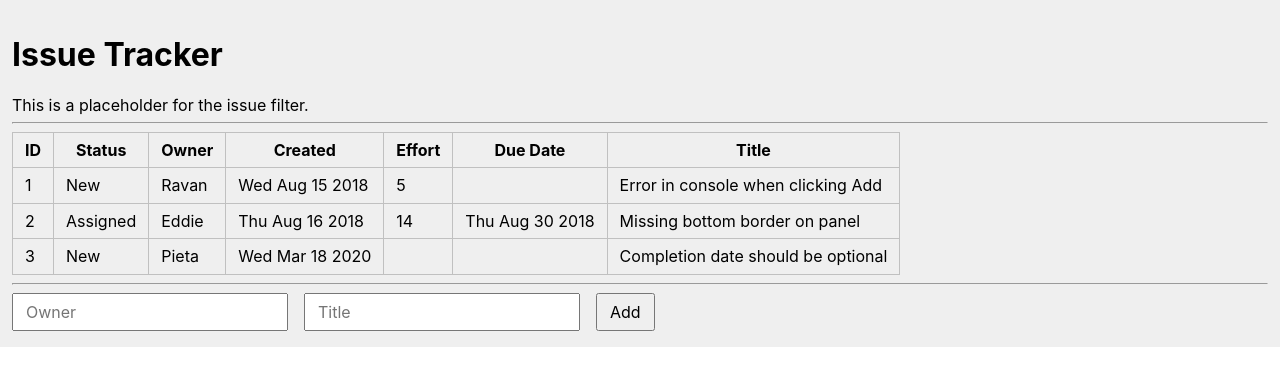
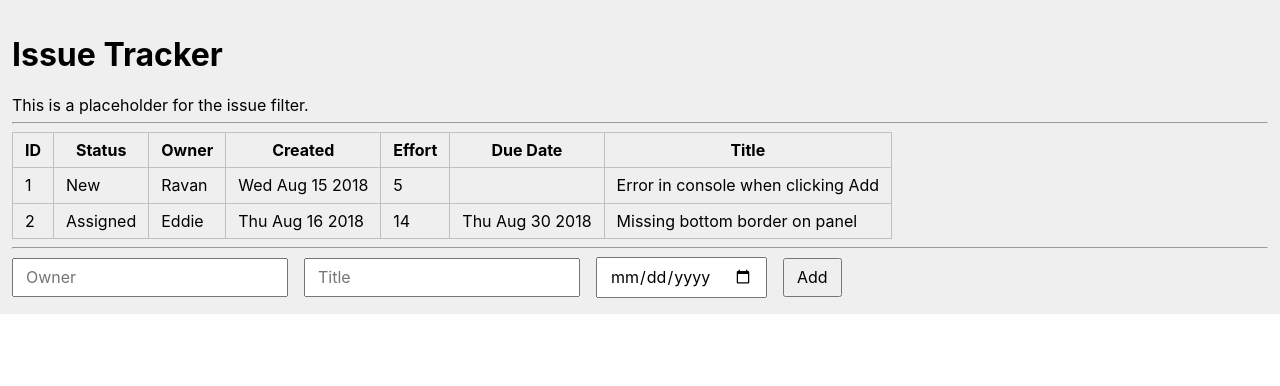
Before and after one commit to stormwild/react-basic-demo, a React app: page / in a window 1280 px wide. Shown: the top 386 px of the page. Built offline with nearby package versions, Linux system fonts and the light colour scheme.

Commit message:
Form working

```diff
--- a/src/components/IssueAdd.js
+++ b/src/components/IssueAdd.js
@@ -1,19 +1,38 @@
 import React, { Component } from 'react';
 
 class IssueAdd extends Component {
-  componentDidMount() {
-    console.log(this.props);
-    const { createIssue } = this.props;
-    setTimeout(() => {
-      createIssue();
-    }, 2000);
+  constructor() {
+    super();
+    this.handleSubmit = this.handleSubmit.bind(this);
+  }
+
+  handleSubmit(e) {
+    e.preventDefault();
+    const form = document.forms.issueAdd;
+    const { issues, createIssue } = this.props;
+
+    const issue = {
+      id: issues.length + 1,
+      owner: form.owner.value,
+      title: form.title.value,
+      status: 'New',
+      created: new Date(),
+      due: new Date(form.due.value),
+    };
+
+    createIssue(issue);
+
+    form.owner.value = '';
+    form.title.value = '';
+    form.due.value = '';
   }
 
   render() {
     return (
-      <form className="form">
+      <form className="form" name="issueAdd" onSubmit={this.handleSubmit}>
         <input type="text" name="owner" placeholder="Owner" />
         <input type="text" name="title" placeholder="Title" />
+        <input type="date" name="due" placeholder="Due" />
         <button type="submit">Add</button>
       </form>
     );
--- a/src/components/IssueList.js
+++ b/src/components/IssueList.js
@@ -41,13 +41,6 @@ class IssueList extends Component {
 
   render() {
     const { issues } = this.state;
-    const sampleIssue = {
-      id: issues.length + 1,
-      status: 'New',
-      owner: 'Pieta',
-      title: 'Completion date should be optional',
-      created: new Date(),
-    };
 
     return (
       <>
@@ -56,7 +49,7 @@ class IssueList extends Component {
         <hr />
         <IssueTable issues={issues} />
         <hr />
-        <IssueAdd createIssue={() => this.createIssue(sampleIssue)} />
+        <IssueAdd createIssue={this.createIssue} issues={issues} />
       </>
     );
   }
```
Also changed, not shown: public/main.js.
